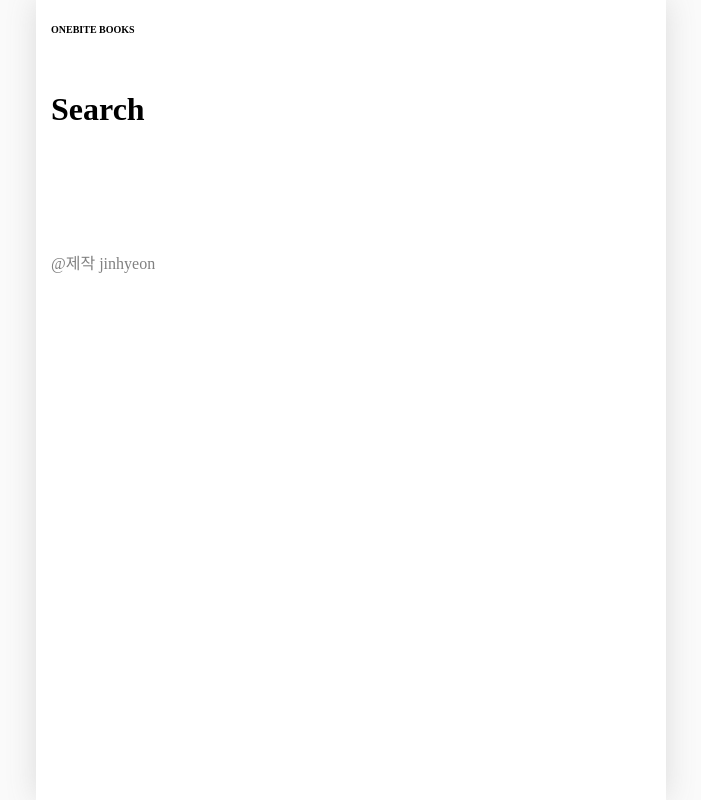
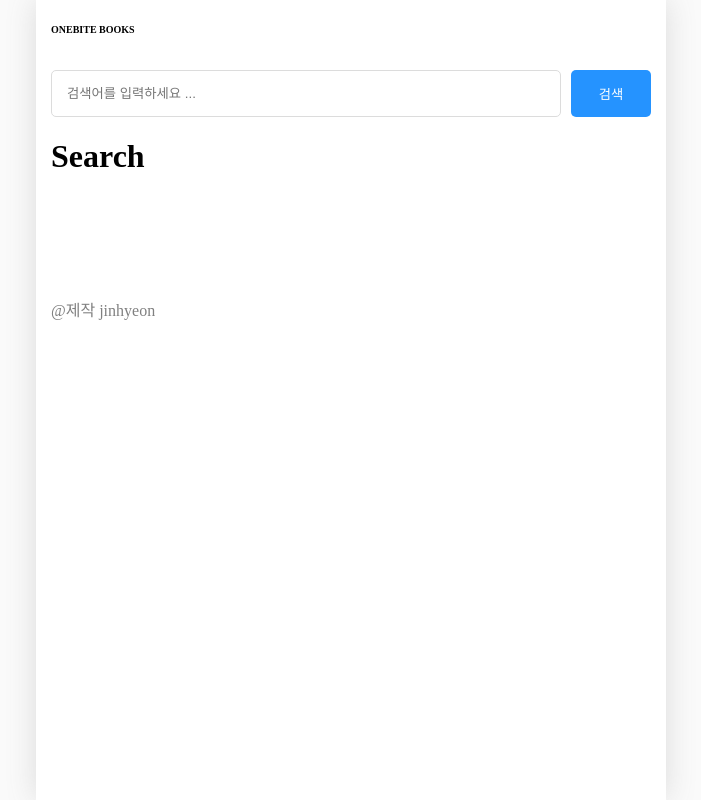
Before and after one commit to rollingball211/next_js, a Next.js app in the folder section2/: page /search in a window 1280 px wide. Shown: the whole page, without its empty margins (289-990 px from the left). Built offline with nearby package versions, Linux system fonts and the light colour scheme.

Commit message:
pageLayout_final

```diff
--- a/section2/src/components/global-layout.module.css
+++ b/section2/src/components/global-layout.module.css
@@ -23,7 +23,7 @@
     text-decoration: none;
 }
 
-main {
+.main {
     padding-top: 10px;
 }
 
--- /dev/null
+++ b/section2/src/components/searchable-layout.module.css
@@ -0,0 +1,21 @@
+.searchbar_container{
+    display: flex;
+    gap: 10px;
+    margin-bottom: 20px;
+}
+
+.searchbar_container > input {
+    flex : 1;
+    padding : 15px;
+    border-radius: 5px;
+    border : 1px solid rgb(220, 220, 220);
+
+}
+.searchbar_container> button {
+    width: 80px;
+    border-radius: 5px;
+    border: none;
+    background-color: rgb(37, 147, 255);
+    color :white;
+    cursor: pointer;
+}
--- /dev/null
+++ b/section2/src/components/searchable-layout.tsx
@@ -0,0 +1,53 @@
+import { useRouter } from "next/router";
+import { ReactNode, useEffect, useState } from "react"
+import style from "./searchable-layout.module.css"
+
+export default function SearchableLayout({
+    children,
+} : {
+    children :ReactNode
+}
+){
+    const router = useRouter();
+    const [search, setSearch] = useState(""); //검색어를 저장할 state
+    const q = router.query.q as string;
+
+    useEffect(() => {
+        setSearch(q || "");
+    }, [q]);
+
+
+    const onChangeSearch = (e : React.ChangeEvent<HTMLInputElement>) => {
+        setSearch(e.target.value);
+    }
+    // 이벤트 발생시킴
+    //React.ChangeEvent<HTMLInputElement> -> 리액트에서 발생한 체인지이벤트 객체타입, HTMLINPUT에서 발생한 이벤트 타입이다 라는것을 표시
+
+    const onSubmit  = () => {
+        if(!search || q === search ) return; //입력값이 없다면 리턴
+        router.push(`/search?q=${search}`) //쿼리스트링 설정
+    };
+
+    const onKeyDown = (e : React.KeyboardEvent<HTMLInputElement>) => {
+        if (e.key ==="Enter") {
+            onSubmit();
+        }
+    };
+
+
+
+
+    return(
+    <div>
+        <div className={style.searchbar_container}>
+            <input
+            value ={search}
+            onKeyDown={onKeyDown}
+            onChange ={onChangeSearch}
+            placeholder="검색어를 입력하세요 ... "/>
+            <button onClick={onSubmit}>검색</button>
+        </div>
+        {children}
+    </div>
+    );
+}
--- a/section2/src/pages/_app.tsx
+++ b/section2/src/pages/_app.tsx
@@ -1,12 +1,25 @@
 import GlobalLayout from "@/components/global-layout";
 import "@/styles/globals.css";
+import { NextPage } from "next";
 import type { AppProps } from "next/app";
+import { ReactNode } from "react";
 
-export default function App({ Component, pageProps }: AppProps) {
+type NextPageWithLayout = NextPage & {
+  getLayout : (page : ReactNode) => ReactNode;
+}  //프로퍼티 추가 및 페이지 반환값 (ReactNode) 세팅
+
+
+export default function App({
+  Component, pageProps,
+}: AppProps & {
+  Component : NextPageWithLayout  //App 컴퍼넌트가 받는 Props의 타입에 교집합으로, 컴퍼넌트의 타입을 새로 추가함
+}) {
+
+  const getLayout = Component.getLayout ?? ((page : ReactNode) => page );
 
   return (
     <GlobalLayout>
-      <Component {...pageProps} />
+      {getLayout(<Component {...pageProps} />)}
     </GlobalLayout>
   );
 }
--- a/section2/src/pages/index.tsx
+++ b/section2/src/pages/index.tsx
@@ -1,5 +1,5 @@
 //css module
-import SearchableLayout from "@/components/searchable.layout";
+import SearchableLayout from "@/components/searchable-layout";
 import style from "./index.module.css";
 import { ReactNode } from "react";
 
--- a/section2/src/pages/search/index.tsx
+++ b/section2/src/pages/search/index.tsx
@@ -1,4 +1,6 @@
+import SearchableLayout from "@/components/searchable-layout";
 import { useRouter } from "next/router";
+import { ReactNode } from "react";
 //라우터 사용 가능하게 함
 export default function Page() {
   const router = useRouter(); //객체 생성
@@ -8,3 +10,9 @@
 
   return <h1>Search {q} </h1>
 }
+
+//함수이름
+
+Page.getLayout = (page : ReactNode) => {
+  return <SearchableLayout> {page} </SearchableLayout>
+}
```
Also changed, not shown: section2/src/components/searchable.layout.tsx (deleted, +0 -14 lines).
